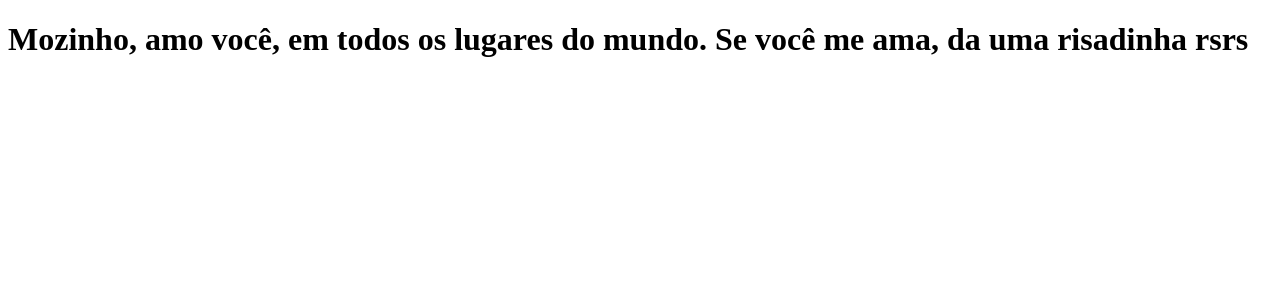
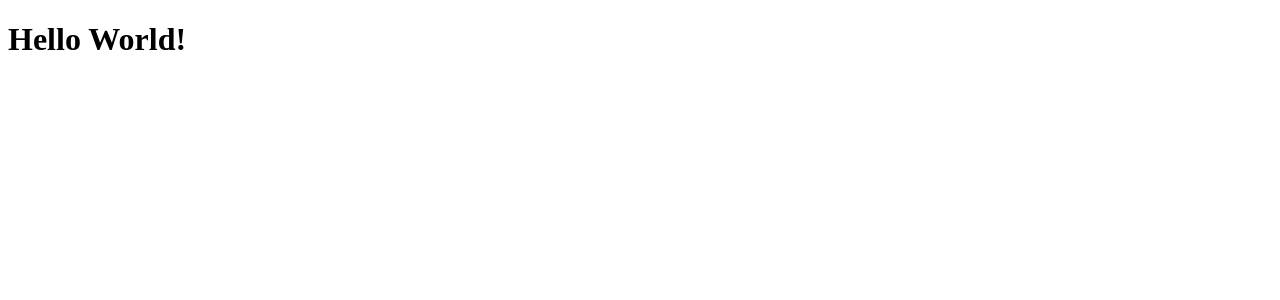
Before and after one commit to nathan-luz/clone-tabnews, a Next.js app: page / in a window 1280 px wide. Shown: the top 300 px of the page. Built offline with nearby package versions, Linux system fonts and the light colour scheme.

Commit message:
changing page phrase

```diff
--- a/pages/index.js
+++ b/pages/index.js
@@ -1,10 +1,5 @@
 function Home() {
-  return (
-    <h1>
-      Mozinho, amo você, em todos os lugares do mundo. Se você me ama, da uma
-      risadinha rsrs{" "}
-    </h1>
-  );
+  return <h1>Hello World!</h1>;
 }
 
 export default Home;
```
